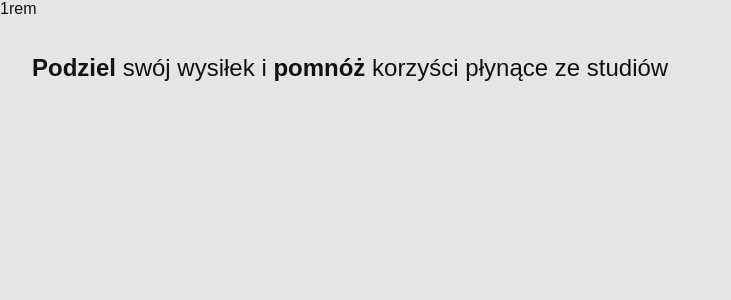
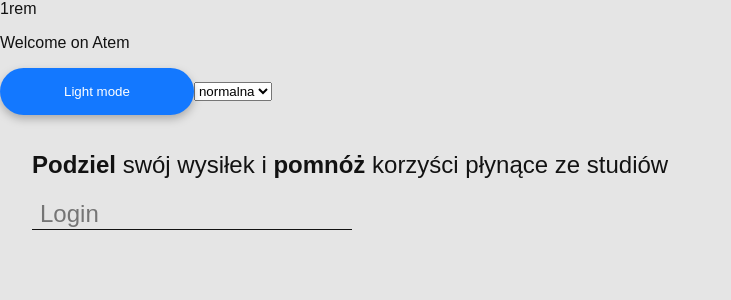
Before and after one commit to Nico2d/atem, a Next.js app: page / in a window 1280 px wide. Shown: the top 300 px of the page, without its empty margins (0-731 px from the left). Built offline with nearby package versions, Linux system fonts and the light colour scheme.

Commit message:
feat: added input

```diff
--- /dev/null
+++ b/components/atoms/input.tsx
@@ -0,0 +1,25 @@
+import React from "react";
+import styled from "styled-components";
+import { inputTypes } from "../../utils/enums";
+
+export const Input: React.FC<inputProps> = React.memo(
+  ({ name, placeholder, type }: inputProps) => {
+    return <StyledInput type={type} placeholder={placeholder} name={name} />;
+  }
+);
+
+type inputProps = {
+  name: string;
+  placeholder: string;
+  type: inputTypes;
+};
+
+const StyledInput = styled.input`
+  padding-left: 0.5rem;
+  border: none;
+  border-bottom: 1px solid ${(props) => props.theme.colors.fontColor};
+  background: transparent;
+  outline: none;
+  font-size: 1.5rem;
+  color: ${(props) => props.theme.colors.fontColor};
+`;
--- a/components/organisms/signIn.tsx
+++ b/components/organisms/signIn.tsx
@@ -1,5 +1,11 @@
 import React from "react";
+import { Input } from "../atoms/input";
+import { inputTypes } from "../../utils/enums";
 
 export const SignIn = () => {
-  return <div></div>;
+  return (
+    <div>
+      <Input name="login" placeholder="Login" type={inputTypes.text} />
+    </div>
+  );
 };
--- a/pages/index.tsx
+++ b/pages/index.tsx
@@ -29,12 +29,12 @@ const Home = () => {
       </Head>
       <Layout theme={theme} fontSize={fontSize}>
         <main>
-          {/* <p>Welcome on Atem</p>
+          <p>Welcome on Atem</p>
           <ThemeToggler theme={theme} toggleTheme={themeToggler} />
           <FontSizeSelector
             fontSize={fontSize}
             fontController={fontController}
-          /> */}
+          />
           <Signing />
         </main>
       </Layout>
--- a/pages/signing.tsx
+++ b/pages/signing.tsx
@@ -1,5 +1,6 @@
 import React from "react";
 import styled from "styled-components";
+import { SignIn } from "../components/organisms/signIn";
 
 export const Signing = () => {
   return (
@@ -8,6 +9,9 @@ export const Signing = () => {
         <span>Podziel</span> swój wysiłek i <span>pomnóż</span> korzyści płynące
         ze studiów
       </h2>
+      <div>
+        <SignIn />
+      </div>
     </StyledSigning>
   );
 };
--- a/utils/enums.tsx
+++ b/utils/enums.tsx
@@ -2,3 +2,9 @@ export enum ThemeMode {
   light = "light",
   dark = "dark",
 }
+
+export enum inputTypes {
+  text = "text",
+  number = "number",
+  textArea = "textarea",
+}
```
